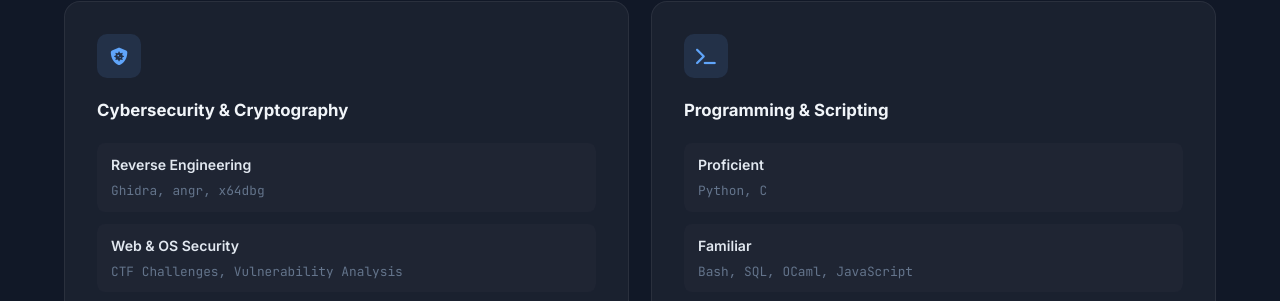
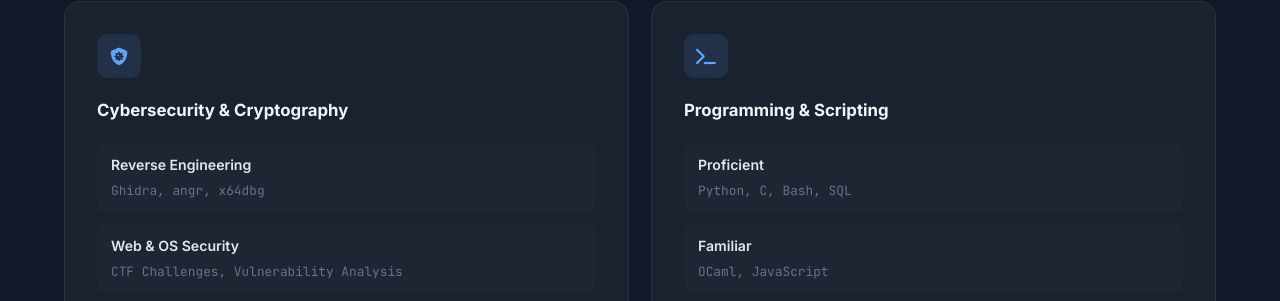
Before and after one commit to charlysejobe/charlysejobe.github.io, a plain HTML site: page korea.html in a window 1280 px wide. Shown: the part 4271-4572 px from the top of the page. Drawn offline with Linux system fonts and the light colour scheme.

Commit message:
Add Bash and SQL to proficient skills
Updated programming skills section to reflect additional proficiency.

```diff
--- a/korea.html
+++ b/korea.html
@@ -297,11 +297,11 @@
                     <div class="skill-items">
                         <div class="skill-item">
                             <span class="skill-name">Proficient</span>
-                            <div class="skill-tools">Python, C</div>
+                            <div class="skill-tools">Python, C, Bash, SQL</div>
                         </div>
                         <div class="skill-item">
                             <span class="skill-name">Familiar</span>
-                            <div class="skill-tools">Bash, SQL, OCaml, JavaScript</div>
+                            <div class="skill-tools">OCaml, JavaScript</div>
                         </div>
                     </div>
                 </div>
```
